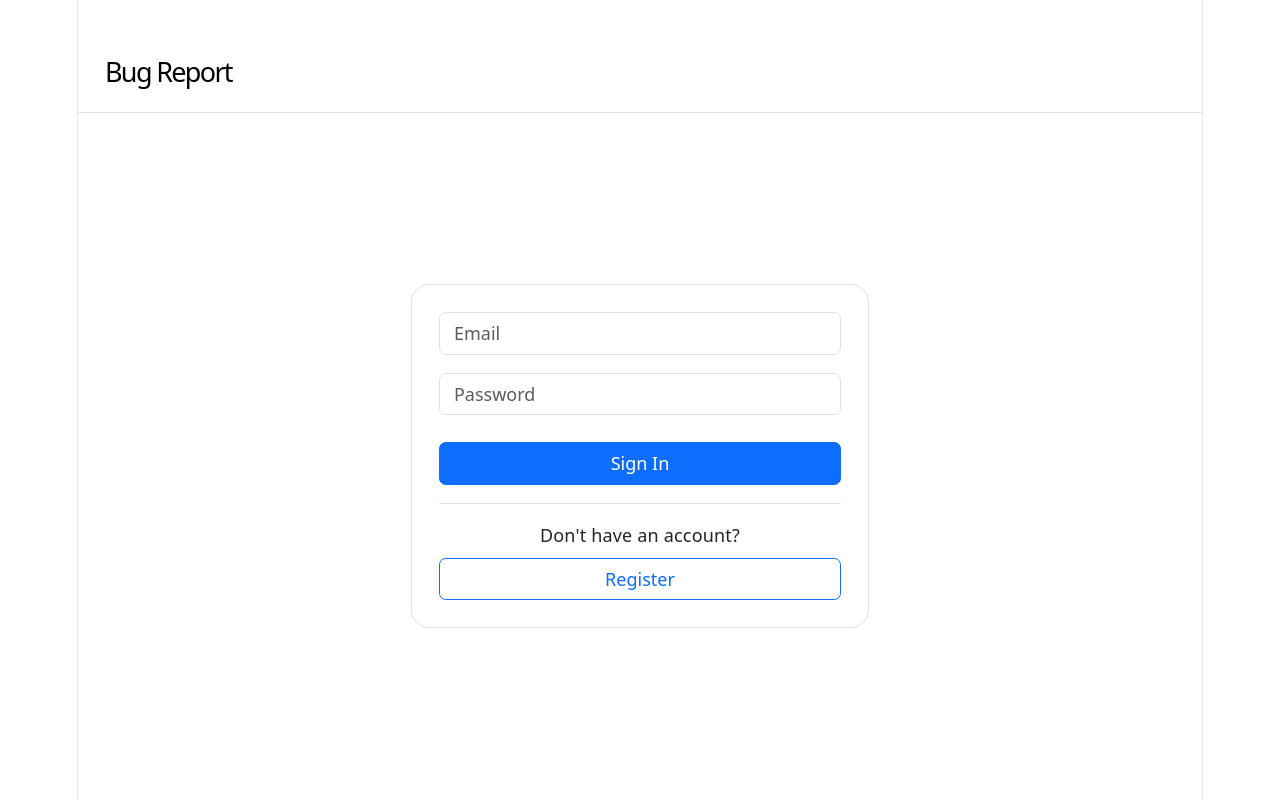
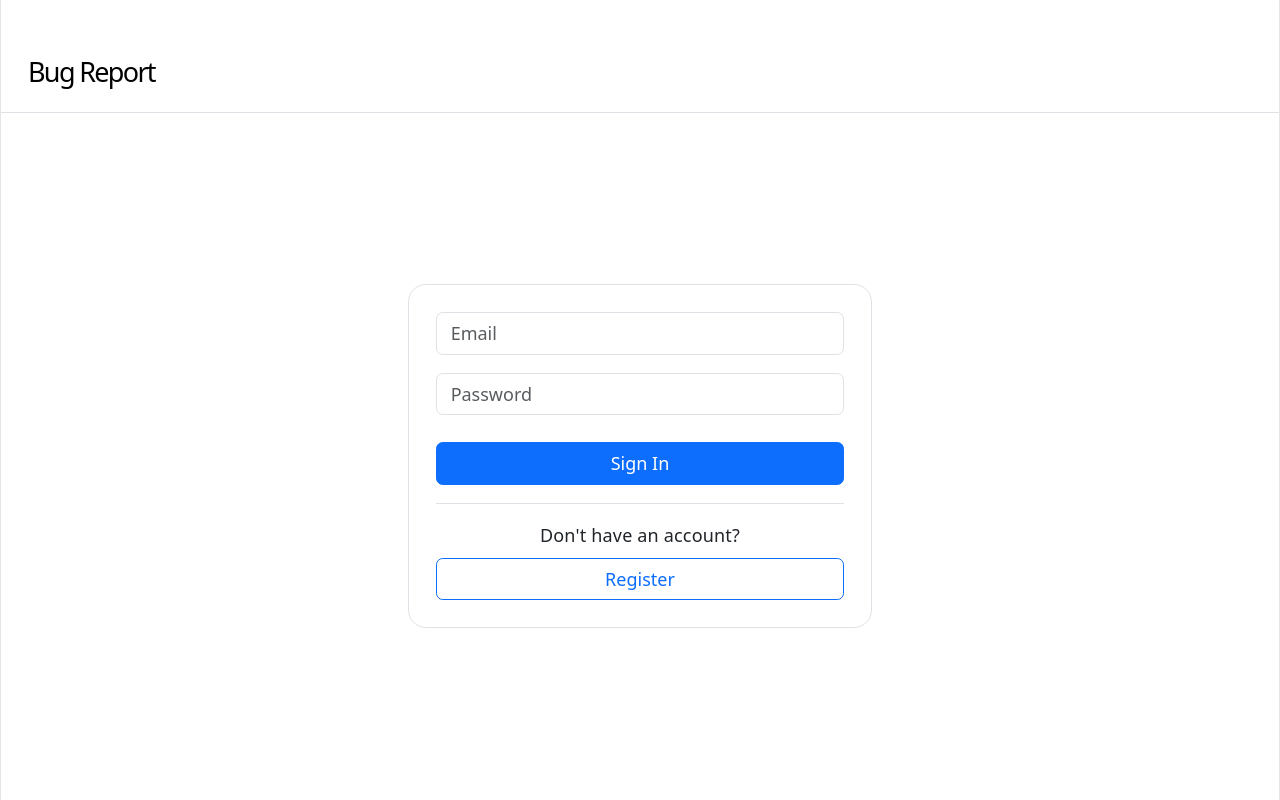
Before and after one commit to ramys2/bug-report-system, a React app in the folder frontend/: page / in a window 1280 px wide. Built offline with nearby package versions, Linux system fonts and the light colour scheme; the HTML template or start-up script is replaced by a standard one.

Commit message:
refactor: login page

```diff
--- a/frontend/src/index.css
+++ b/frontend/src/index.css
@@ -55,9 +55,7 @@ body {
 }
 
 #root {
-  width: 1126px;
-  max-width: 100%;
-  margin: 0 auto;
+  width: 100%;
   text-align: center;
   border-inline: 1px solid var(--border);
   min-height: 100svh;
```
Also changed, not shown: 2 other files (tests, documents, lock files or other folders).
